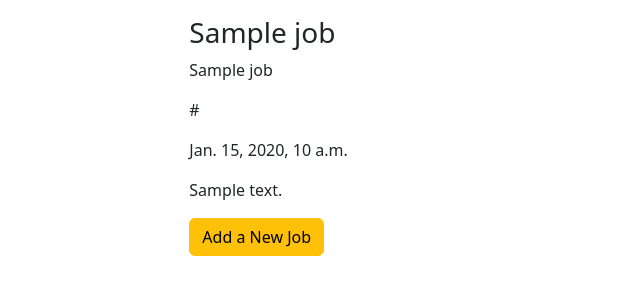
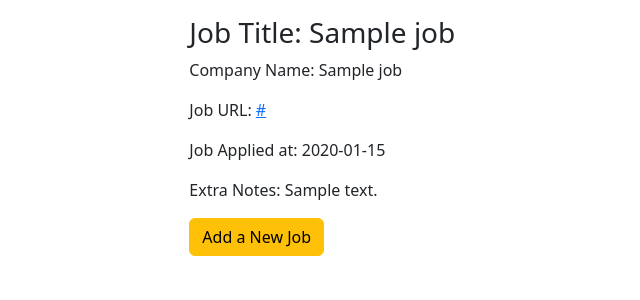
Before and after one commit to SampurnaC/jobs_activity, a Django app: template jobs/templates/jobs/show.html in a window 1280 px wide. Shown: the part 56-356 px from the top of the page, without its empty margins (28-668 px from the left). Run offline with Django 4.2, Linux system fonts and the light colour scheme; the template is opened without the code that fills it: most values are stand-ins (such as "Sample title", 1, 10 or a date in 2020); data that the repository does not hold is empty.

Commit message:
add labels to show page template

```diff
--- a/jobs/templates/jobs/show.html
+++ b/jobs/templates/jobs/show.html
@@ -3,11 +3,11 @@
 
     <div class="row justify-content-center mt-3">
       <div class="col-md-8 col-sm-12 position-relative">
-          <h3>{{job.title}}</h3>
-          <p>{{job.companyname}}</p>
-          <p>{{job.url}}</p>
-          <p>{{job.created_at}}</p>
-          <p>{{job.extra_note}}</p>
+          <h3>Job Title:  {{job.title}}</h3>
+          <p>Company Name:  {{job.companyname}}</p>
+          <p>Job URL:  <a href="{% url 'show' job.id %}">{{job.url}}</a></p>
+          <p>Job Applied at:  {{job.created_at|date:'Y-m-d'}}</p>
+          <p>Extra Notes:  {{job.extra_note}}</p>
 
           <a href="{% url 'new' %}" class="btn btn-warning">Add a New Job</a>
       </div>
```
